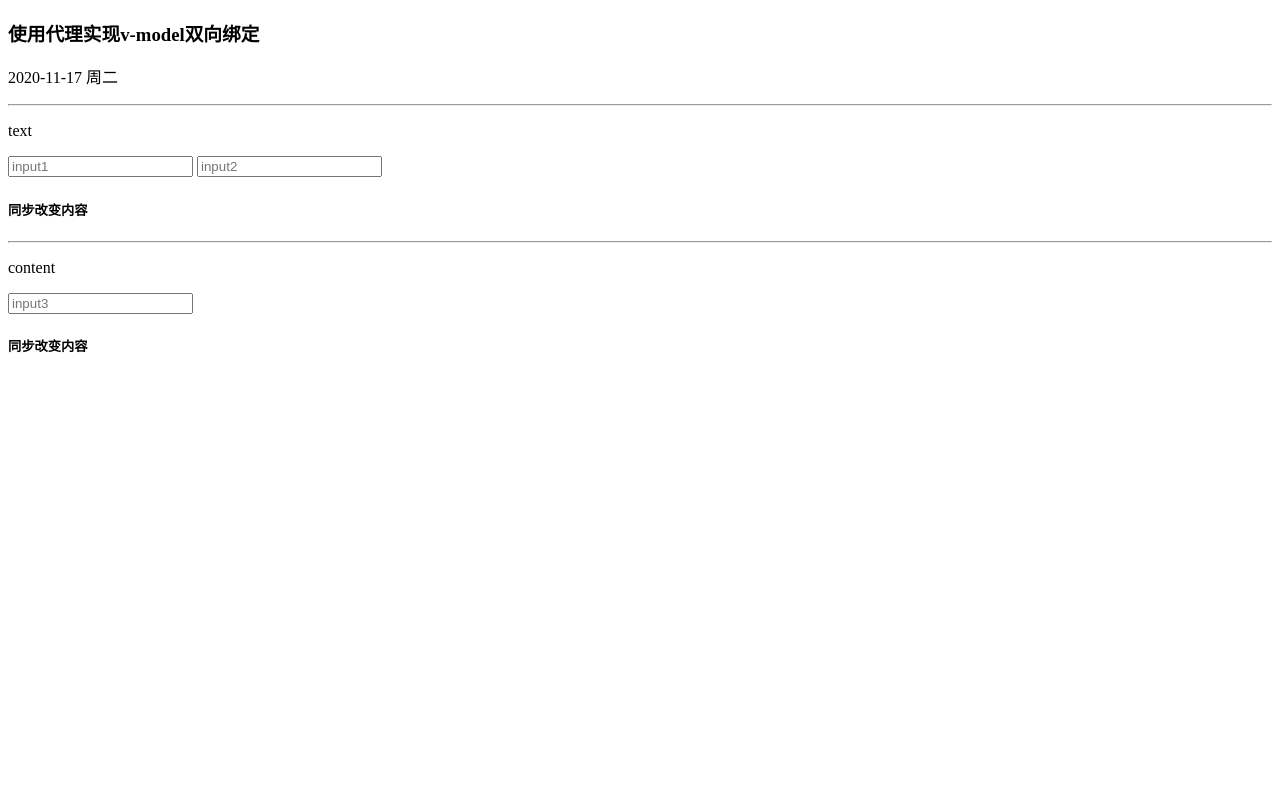
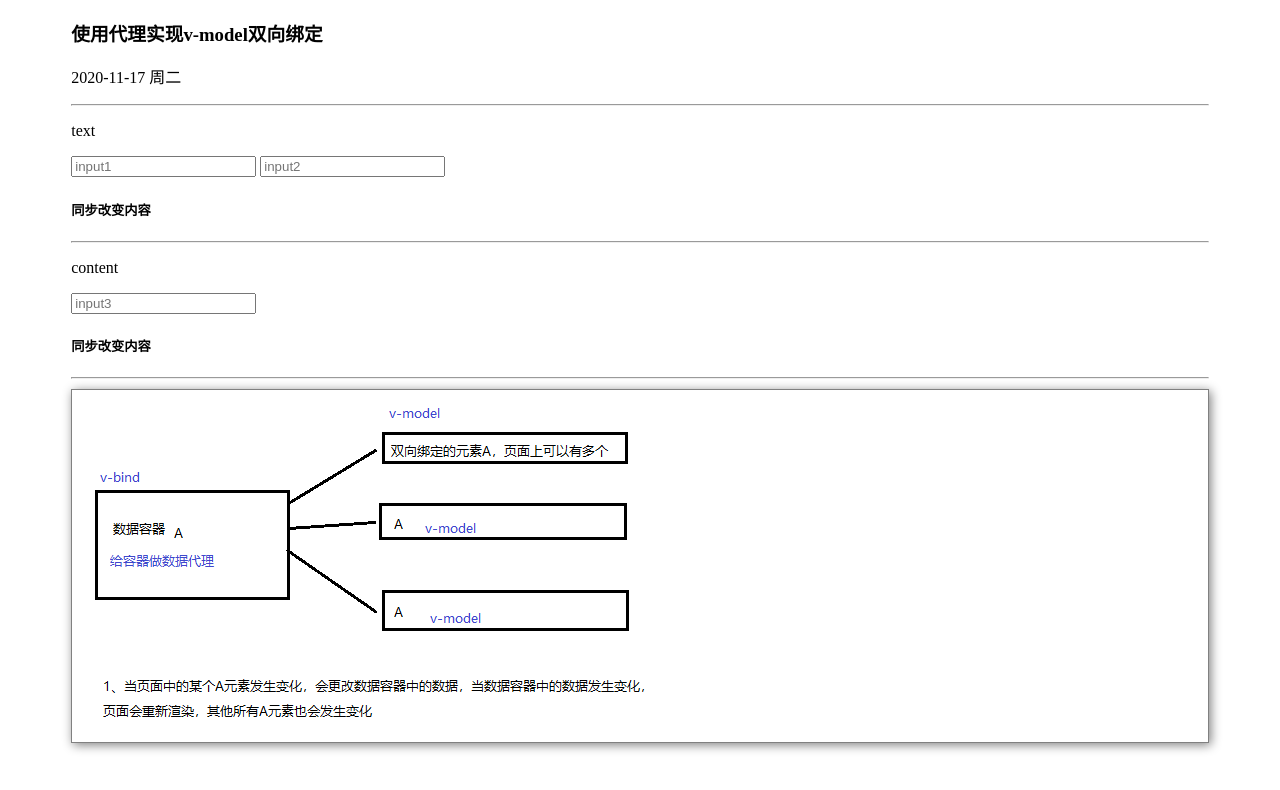
Before and after one commit to Skyblue-happy/demo, a plain HTML site: page 双向绑定.html in a window 1280 px wide. Drawn offline with Linux system fonts and the light colour scheme.

Commit message:
proxy demo 新增图例。

```diff
--- a/双向绑定.html
+++ b/双向绑定.html
@@ -3,6 +3,20 @@
 	<head>
 		<meta charset="utf-8">
 		<title>使用代理实现v-model双向绑定</title>
+		<style type="text/css">
+			.box{
+				margin: 10px auto;
+				width: 90%;
+			}
+			.img-box{
+				margin: 10px auto;
+				border: 1px solid gray;
+				box-shadow: 2px 2px 10px gray;
+			}
+			.img-box>img{
+				/* width: 100%; */
+			}
+		</style>
 	</head>
 	<body>
 		<div class="box">
@@ -17,6 +31,10 @@
 			<p>content</p>
 			<input type="text" v-model="content" placeholder="input3">
 			<h5 v-bind="content">同步改变内容</h5>
+			<hr>
+			<div class="img-box">
+				<img src="images/proxy.png" >
+			</div>
 		</div>
 		<script type="text/javascript">
 			// 35 VUEJS数据绑定的容器更新
```
Also changed, not shown: images/proxy.png (added).
